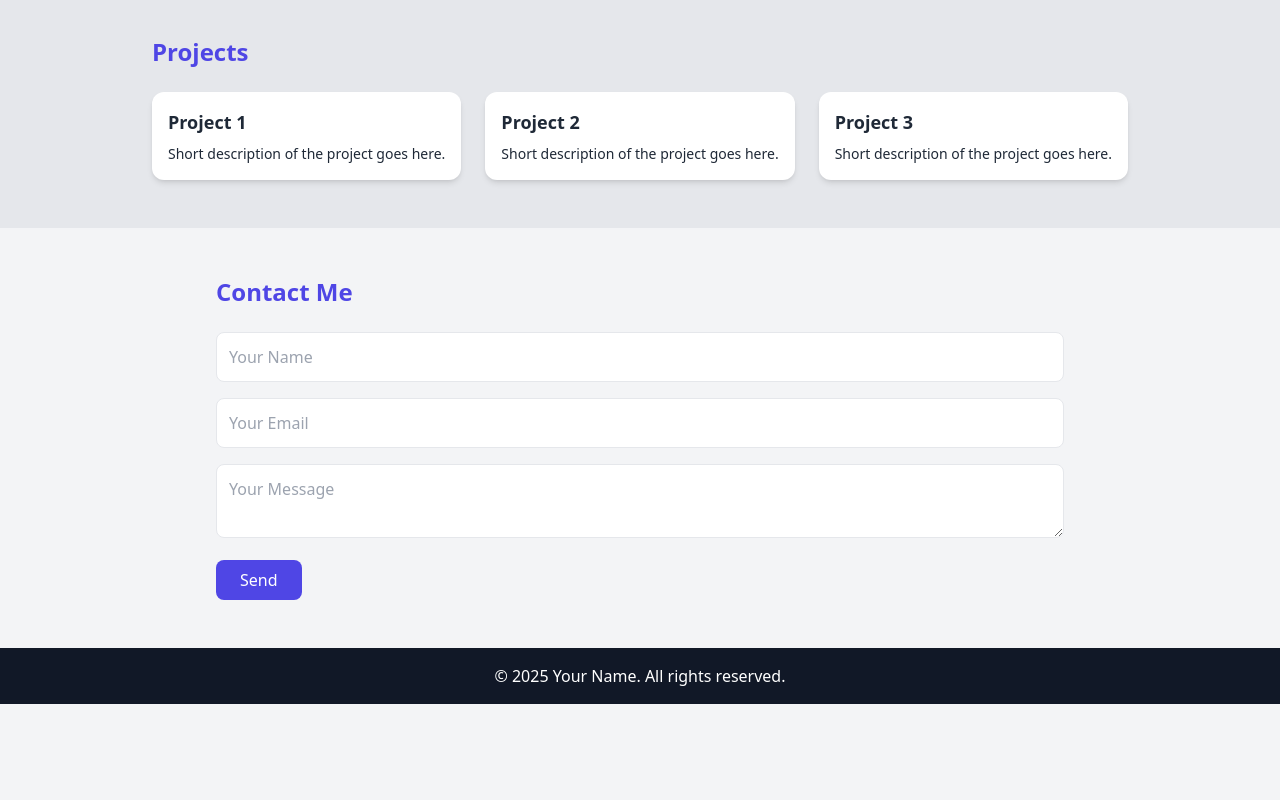
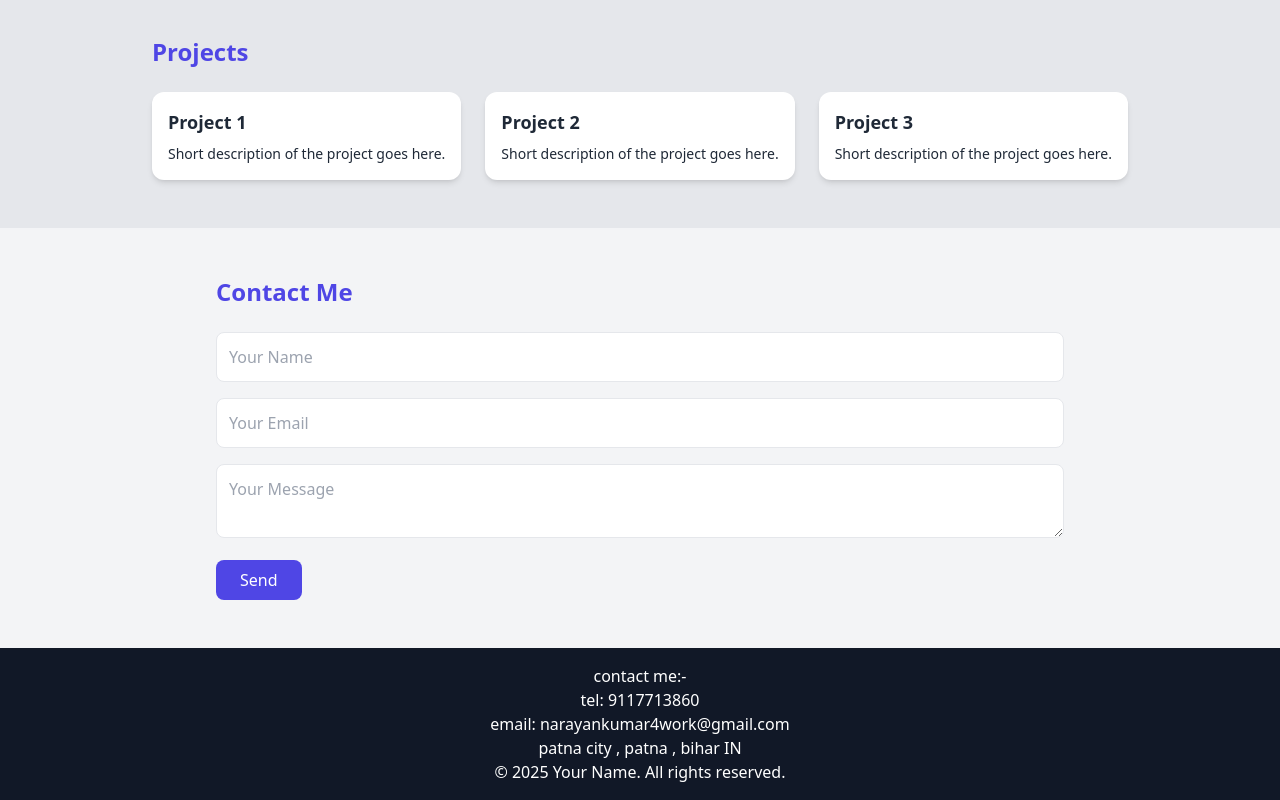
Before and after one commit to NarayanCse01/Resume, a plain HTML site: page index.html in a window 1280 px wide. Shown: the part 650-1450 px from the top of the page. Before the commit the page ends 1354 px from the top, so only its background shows below. Drawn offline with nearby package versions, Linux system fonts and the light colour scheme.

Commit message:
Update index.html

```diff
--- a/index.html
+++ b/index.html
@@ -66,7 +66,16 @@
 
   <!-- Footer -->
   <footer class="bg-gray-900 text-white text-center py-4">
-    <p>&copy; 2025 Your Name. All rights reserved.</p>
+    <div class="class" align="center">
+      contact me:-
+       <p> tel:  9117713860
+         <br>
+        email: narayankumar4work@gmail.com
+        <br>
+       patna city , patna , bihar IN
+      </p>
+        <p>&copy; 2025 Your Name. All rights reserved.</p>
+  </div>
   </footer>
 </body>
 </html>
```
